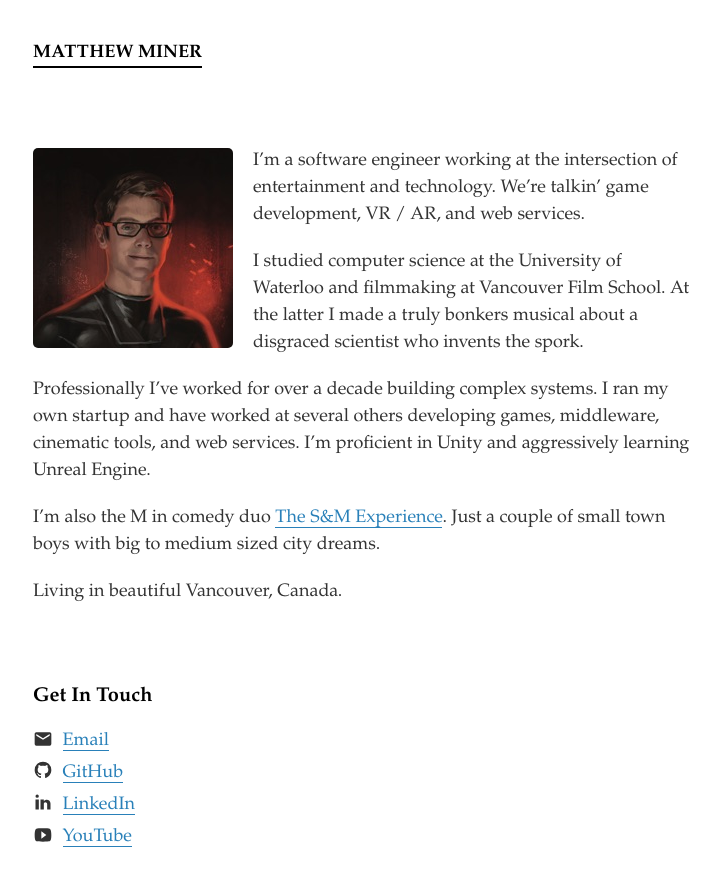
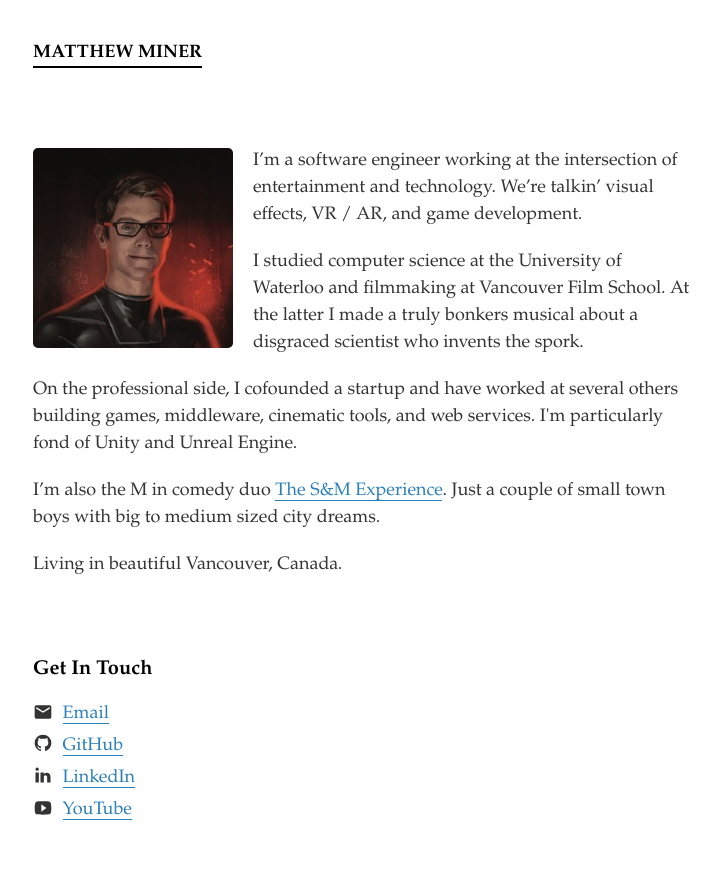
Before and after one commit to mminer/mminer.github.com, a Jekyll site: the page built from index.html, in a window 1280 px wide and 900 px high. Shown: the top 886 px of the window, without its empty margins (277-997 px from the left). Built offline with Jekyll 4.4.1, drawn with Linux system fonts in a browser that asks for light colours.

Commit message:
Tweak About Me blurb

```diff
--- a/index.html
+++ b/index.html
@@ -5,11 +5,11 @@ layout: base
 <section id="about">
   <img alt="Avatar" srcset="/images/avatar.jpg 1x, /images/avatar@2x.jpg 2x" src="/images/avatar.jpg">
 
-  <p>I&rsquo;m a software engineer working at the intersection of entertainment and technology. We&rsquo;re talkin&rsquo; game development, <abbr title="Virtual Reality">VR</abbr> / <abbr title="Augmented Reality">AR</abbr>, and web services.</p>
+  <p>I&rsquo;m a software engineer working at the intersection of entertainment and technology. We&rsquo;re talkin&rsquo; visual effects, <abbr title="Virtual Reality">VR</abbr> / <abbr title="Augmented Reality">AR</abbr>, and game development.</p>
 
   <p>I studied computer science at the University of Waterloo and filmmaking at Vancouver Film School. At the latter I made a truly bonkers musical about a disgraced scientist who invents the spork.</p>
 
-  <p>Professionally I&rsquo;ve worked for over a decade building complex systems. I ran my own startup and have worked at several others developing games, middleware, cinematic tools, and web services. I&rsquo;m proficient in Unity and aggressively learning Unreal Engine.</p>
+  <p>On the professional side, I cofounded a startup and have worked at several others building games, middleware, cinematic tools, and web services. I'm particularly fond of Unity and Unreal Engine.</p>
 
   <p>I&rsquo;m also the M in comedy duo <a href="https://sm.experience.sexy">The S&amp;M Experience</a>. Just a couple of small town boys with big to medium sized city dreams.</p>
 
```
